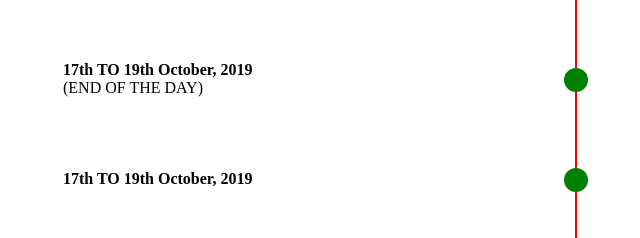
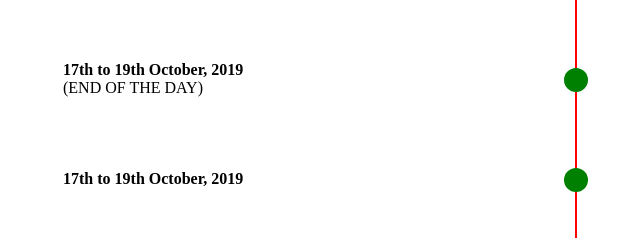
Before and after one commit to vijay-yadav-scaler/timeline, a plain HTML site: page index.html in a window 1280 px wide. Shown: the part 171-409 px from the top of the page, 0-640 px from the left. Drawn offline with Linux system fonts and the light colour scheme.

```diff
--- a/index.html
+++ b/index.html
@@ -38,7 +38,7 @@
       <div class="timeline__event timeline-body">
         <div class="timeline-body__content paragraph">
           <p class="paragraph__date paragraph__date-bold">
-            17th TO 19th October, 2019
+            17th to 19th October, 2019
           </p>
           <p class="paragraph__date paragraph__date-nobold">(END OF THE DAY)</p>
         </div>
@@ -48,7 +48,7 @@
         </div>
       </div>
       <div class="timeline__event timeline-body">
-        <div class="timeline-body__content">17th TO 19th October, 2019</div>
+        <div class="timeline-body__content">17th to 19th October, 2019</div>
         <div class="timeline-body__content timeline-body-dots"></div>
         <div class="timeline-body__content">Online personal interview</div>
       </div>
```
